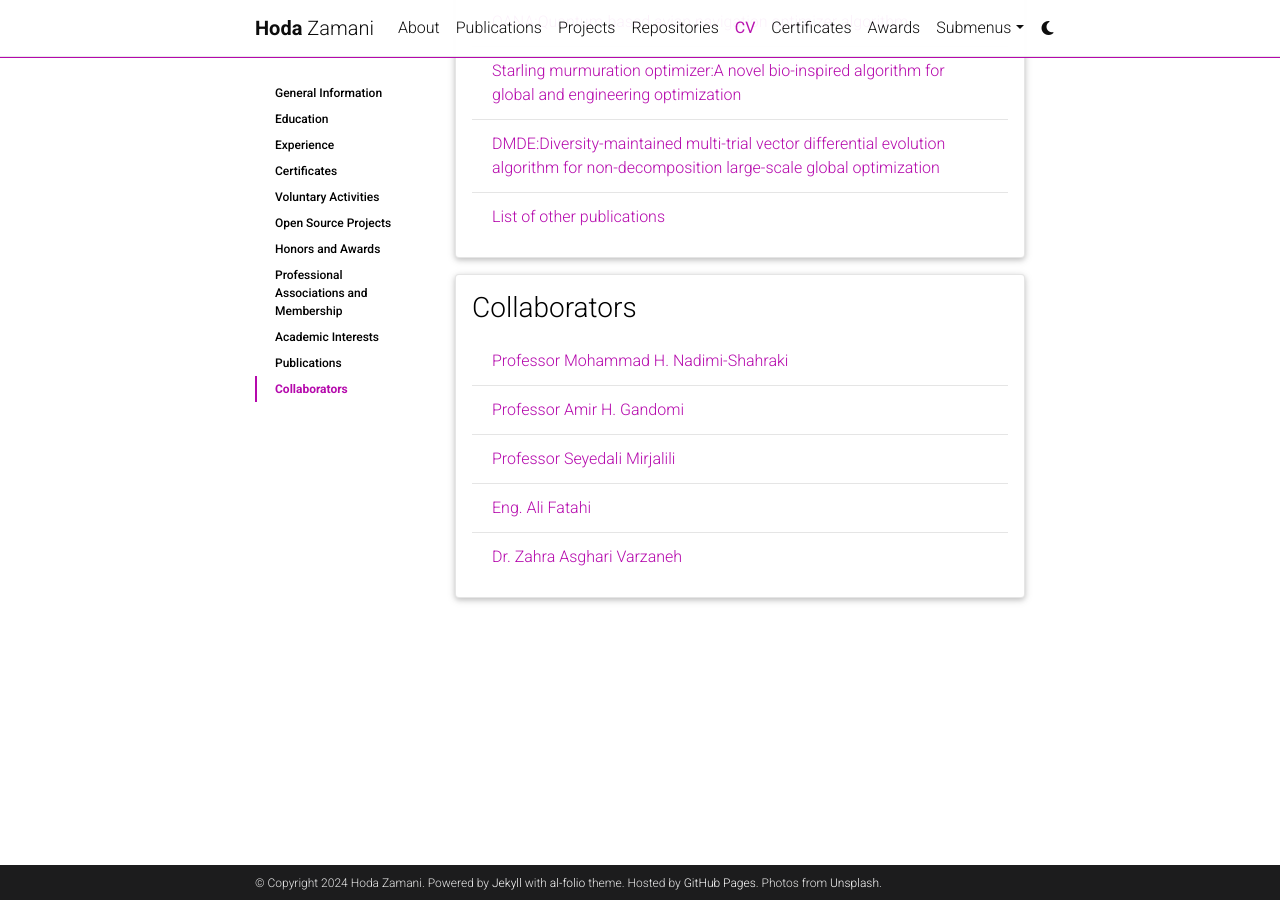
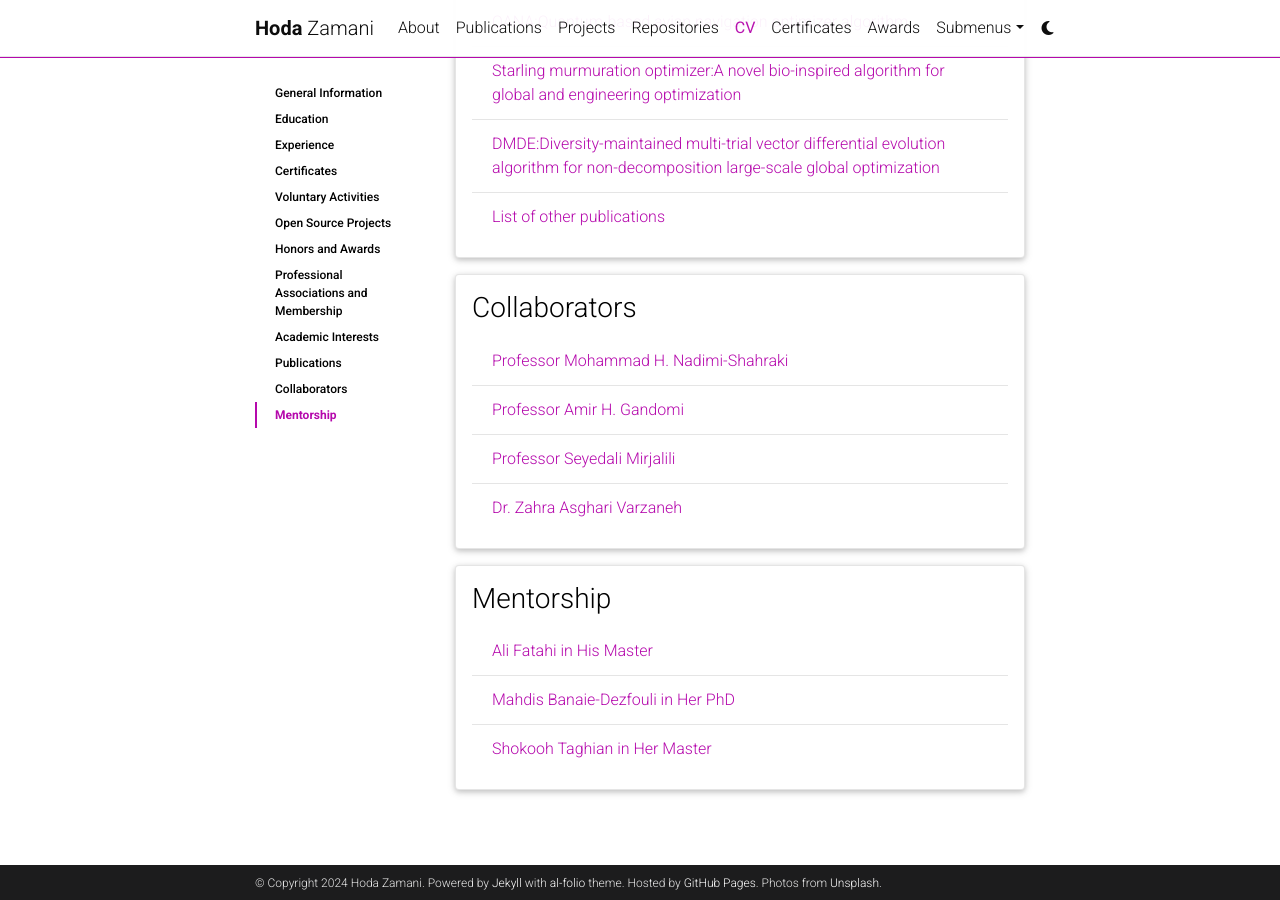
Before and after one commit to HodaZamani/HodaZamani.github.io, a Jekyll site: the page built from _pages/cv.md, in a window 1280 px wide and 900 px high, scrolled down 4409 px. Built offline with Jekyll 4.4.1, drawn with Linux system fonts in a browser that asks for light colours; comment, search, counter and statistics services are not loaded; a style sheet for code colours, icons or effects is not loaded.

Commit message:
Update cv.yml

```diff
--- a/_data/cv.yml
+++ b/_data/cv.yml
@@ -132,5 +132,10 @@
     - <a href="https://scholar.google.com/citations?user=sT0YnDIAAAAJ&hl=en">Professor Mohammad H. Nadimi-Shahraki</a>
     - <a href="https://scholar.google.com/citations?user=VMf3wfMAAAAJ&hl=en">Professor Amir H. Gandomi</a>
     - <a href="https://scholar.google.com/citations?user=TJHmrREAAAAJ&hl=en">Professor Seyedali Mirjalili</a>
-    - <a href="https://scholar.google.com/citations?user=3glf-doAAAAJ&hl=en">Eng. Ali Fatahi</a>
     - <a href="https://scholar.google.com/citations?user=dH-0GtkAAAAJ&hl=en">Dr. Zahra Asghari Varzaneh</a>
+- title: Mentorship
+  type: list
+  contents:
+    - <a href="https://scholar.google.com/citations?user=3glf-doAAAAJ&hl=en">Ali Fatahi in His Master</a>
+    - <a href="https://scholar.google.com/citations?user=_7BsXtQAAAAJ&hl=en">Mahdis Banaie-Dezfouli in Her PhD</a>
+    - <a href="https://scholar.google.com/citations?user=Epix8-UAAAAJ&hl=en">Shokooh Taghian in Her Master</a>
```
